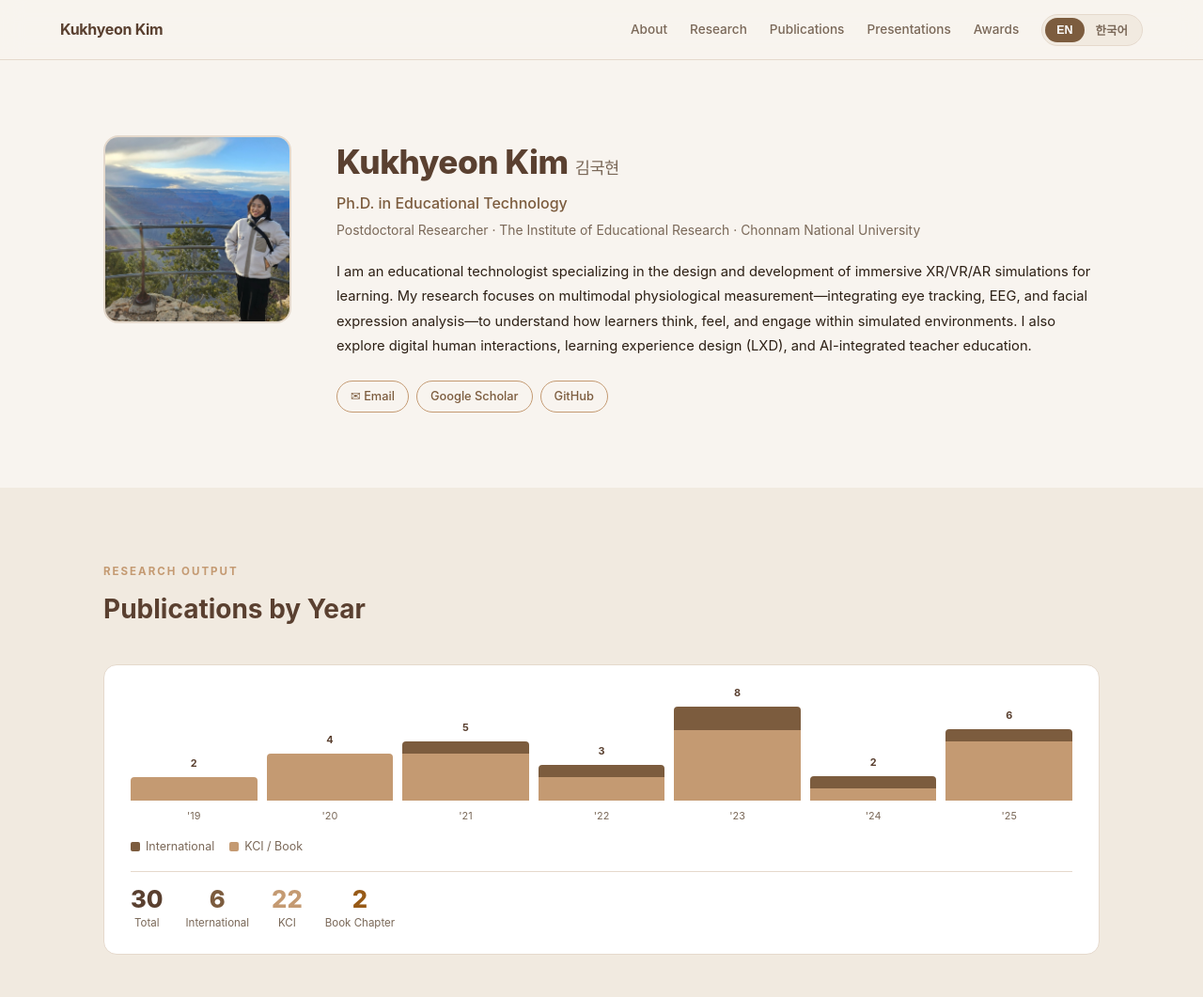
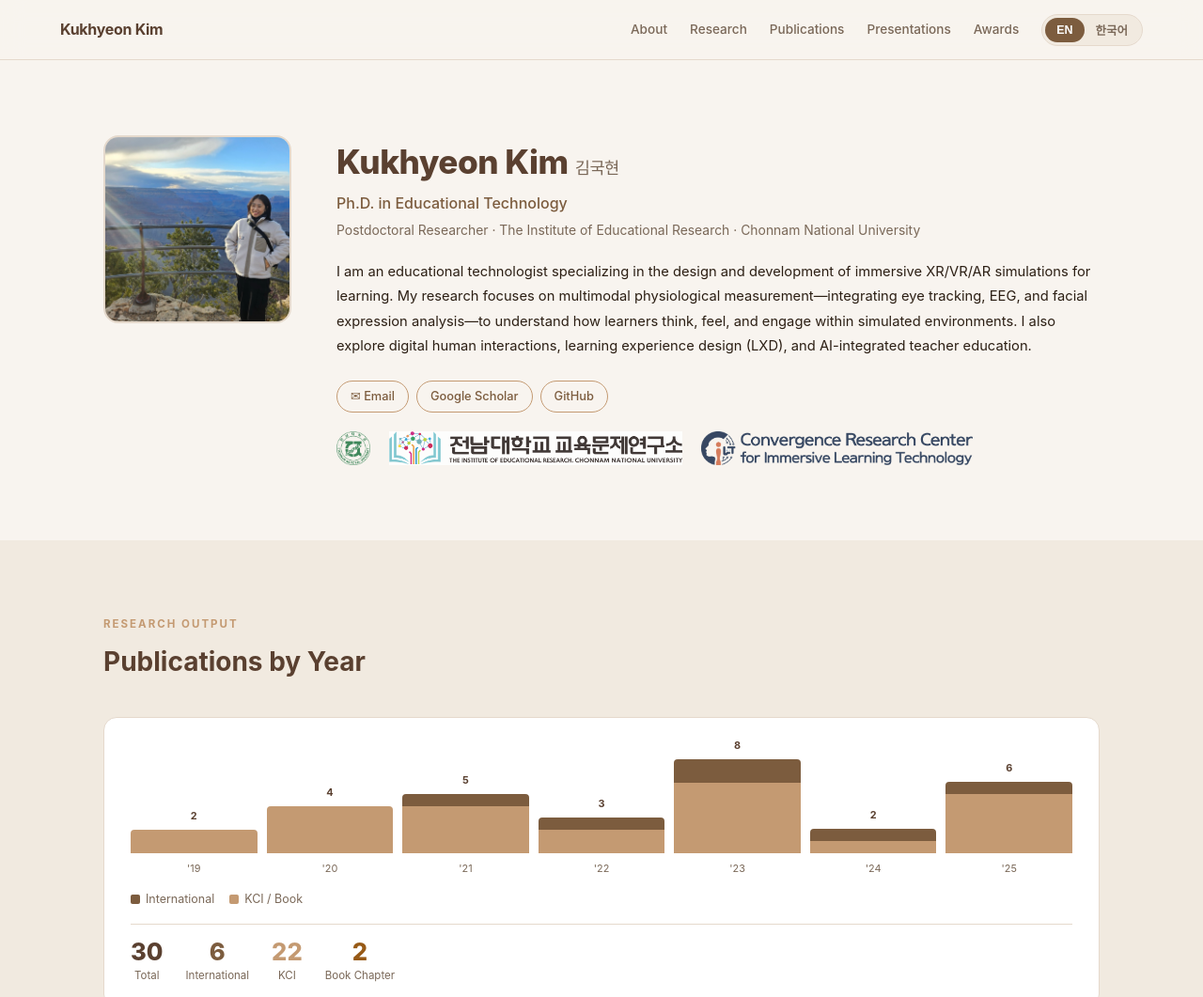
Before and after one commit to KH0803/KH0803.github.io, a plain HTML site: page index.html in a window 1280 px wide. Shown: the top 1061 px of the page at 94% size. Drawn offline with Linux system fonts and the light colour scheme.

Commit message:
Add affiliation logos (CNU, IER, CiLT) to About section

```diff
--- a/index.html
+++ b/index.html
@@ -51,6 +51,9 @@
     .contact-links { display: flex; gap: 8px; flex-wrap: wrap; }
     .contact-links a { font-size: 0.8rem; padding: 6px 14px; border: 1.5px solid var(--accent-lt); border-radius: 20px; color: var(--accent); text-decoration: none; font-weight: 500; transition: all 0.15s; }
     .contact-links a:hover { background: var(--accent); color: white; border-color: var(--accent); }
+    .affil-logos { display: flex; align-items: center; gap: 20px; margin-top: 20px; flex-wrap: wrap; }
+    .affil-logos img { height: 36px; width: auto; object-fit: contain; opacity: 0.85; transition: opacity 0.15s; filter: grayscale(20%); }
+    .affil-logos img:hover { opacity: 1; filter: none; }
 
     /* RESEARCH */
     .research-grid { display: grid; grid-template-columns: repeat(2, 1fr); gap: 18px; margin-bottom: 28px; }
@@ -187,6 +190,11 @@
           <a href="https://scholar.google.com" target="_blank" data-en="Google Scholar" data-ko="구글 스칼라">Google Scholar</a>
           <a href="https://github.com/KH0803" target="_blank">GitHub</a>
           <!-- CV 임시 비활성화 - PDF 업데이트 후 복원 예정 -->
+        </div>
+        <div class="affil-logos">
+          <img src="assets/CNU logo1.png" alt="Chonnam National University" title="전남대학교" />
+          <img src="assets/IER logo1.png" alt="Institute of Educational Research" title="교육문제연구소" />
+          <img src="assets/Cilt logo1.png" alt="CiLT" title="실감학습융합연구센터" />
         </div>
       </div>
     </div>
```
Also changed, not shown: assets/CNU logo1.png (added), assets/Cilt logo1.png (added), assets/IER logo1.png (added).
